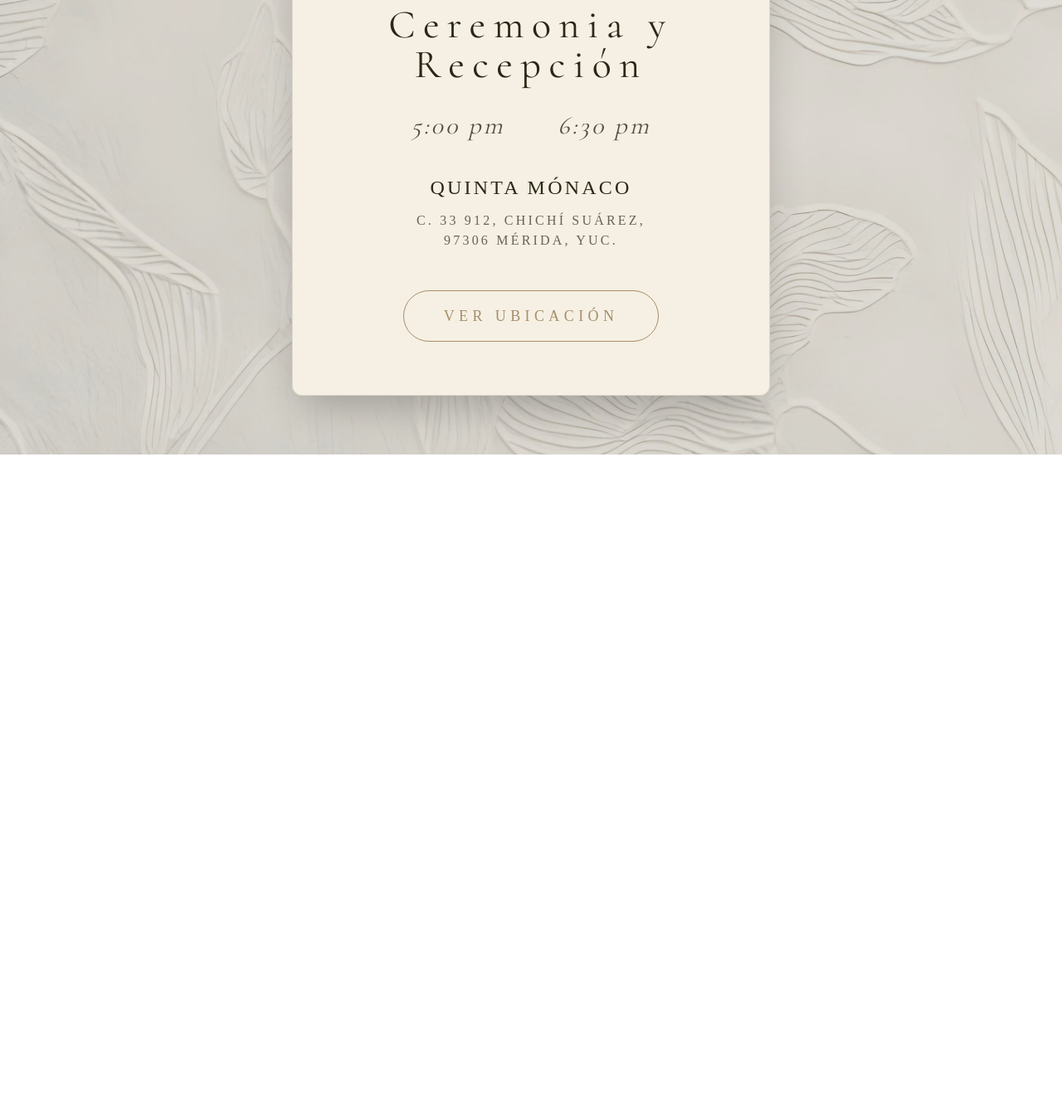
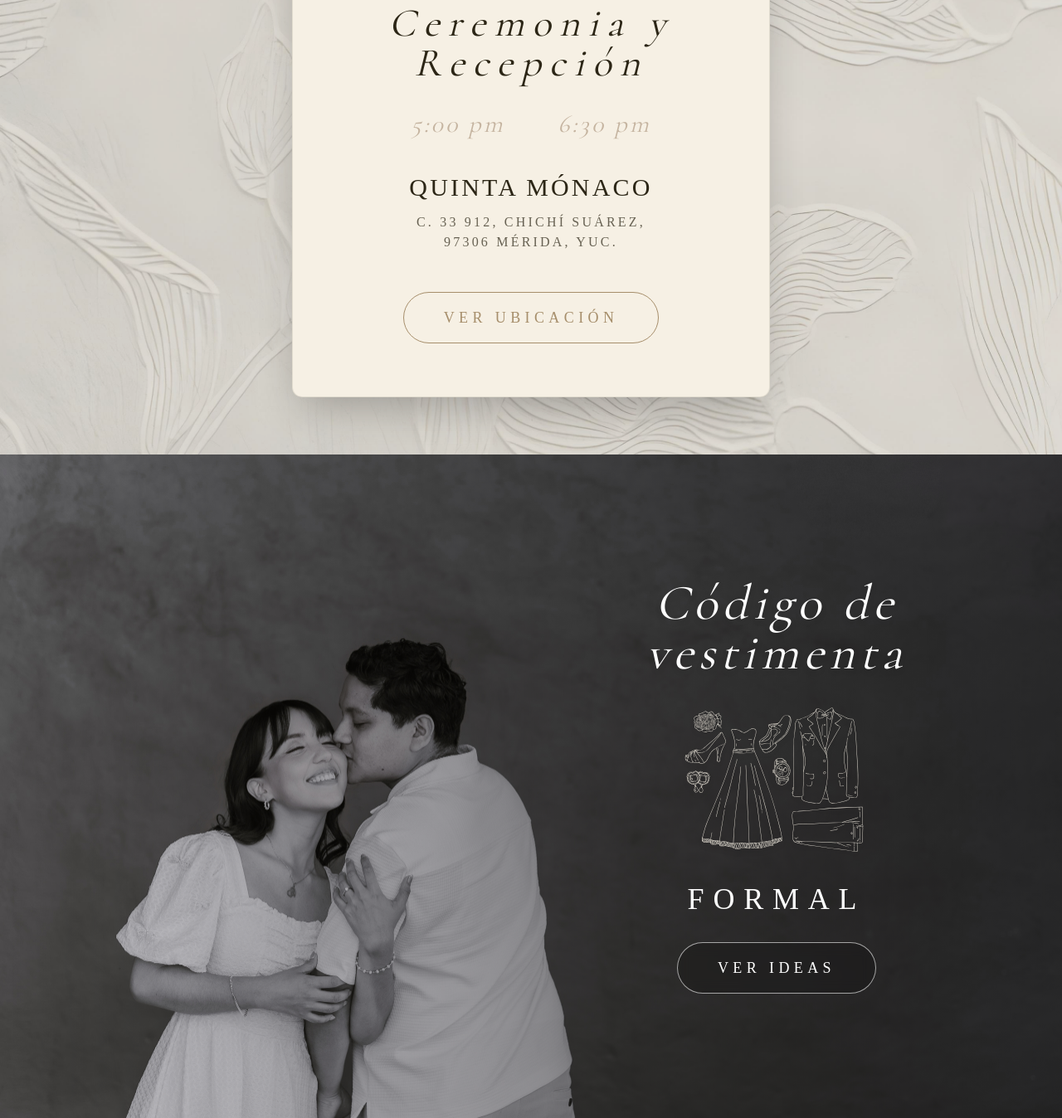
Before and after one commit to RAgredaIpar/invitacion-boda, an Astro site: page / in a window 1280 px wide. Shown: the part 3080-4428 px from the top of the page at 83% size. Before the commit the page ends 3628 px from the top, so only its background shows below. Built offline with nearby package versions, Linux system fonts and the light colour scheme; Astro itself is replaced by a stand-in of ours; a web font is replaced by a local one.

Commit message:
feat: agregar seccion Clothing

```diff
--- /dev/null
+++ b/src/components/Clothing.astro
@@ -0,0 +1,59 @@
+---
+import { Image } from 'astro:assets';
+// Asegúrate de tener estas imágenes en tu carpeta assets
+import fondoVestimenta from '../assets/fondo-vestimenta.jpg'; // La foto de ustedes
+import iconoPrendas from '../assets/trajes.svg'; // Los dibujos de traje y vestido
+---
+
+<section id="dress-code-section" class="relative w-full min-h-screen md:h-[80vh] flex items-center overflow-hidden">
+
+    <Image
+            src={fondoVestimenta}
+            alt="Código de vestimenta"
+            class="absolute inset-0 w-full h-full object-cover z-0 object-[22%_50%] sm:object-[25%_50%]xl:object-center"
+    />
+
+    <div class="absolute inset-0 bg-black/30 md:bg-transparent md:bg-gradient-to-r md:from-transparent md:to-black/60 z-10"></div>
+
+    <div class="relative z-20 w-full max-w-7xl mx-auto px-6 md:px-12 flex flex-col md:flex-row items-center">
+
+        <div class="hidden md:block md:w-1/2"></div>
+
+        <div class="w-full md:w-1/2 flex flex-col items-center text-center text-white space-y-8">
+
+            <h2 class="font-wedding text-4xl md:text-6xl tracking-[0.1em] drop-shadow-md">
+                Código de vestimenta
+            </h2>
+
+            <div class="w-40 md:w-56 opacity-90 drop-shadow-lg">
+                <Image
+                        src={iconoPrendas}
+                        alt="Traje y Vestido"
+                        class="w-full h-auto object-contain"
+                />
+            </div>
+
+            <div class="space-y-4">
+                <p class="font-body text-2xl md:text-4xl tracking-[0.3em] uppercase font-light">
+                    Formal
+                </p>
+            </div>
+
+            <a
+                    href="https://pin.it/6hCMsug30"
+                    target="_blank"
+                    rel="noopener noreferrer"
+                    class="inline-block font-body text-white text-xs md:text-lg tracking-[0.3em] uppercase border border-white/60 rounded-full px-8 md:px-12 py-3 md:py-4 transition-all duration-300 hover:bg-white hover:text-black hover:shadow-lg active:scale-95 bg-black/20 backdrop-blur-sm"
+            >
+                Ver ideas
+            </a>
+
+        </div>
+    </div>
+</section>
+
+<style>
+    #dress-code-section h2 {
+        font-style: italic;
+    }
+</style>
--- a/src/components/Ubication.astro
+++ b/src/components/Ubication.astro
@@ -3,7 +3,6 @@ import { Image } from 'astro:assets';
 import fondoPapel from '../assets/fondo-papel-2.jpg';
 import florIzquierda from '../assets/plantas.png';
 import florDerecha from '../assets/plantas.png';
-
 
 import fondoSeccionInferior from '../assets/fondo-detalles.jpeg';
 import selloBoda from '../assets/sello-boda.png';
@@ -19,12 +18,12 @@ import selloBoda from '../assets/sello-boda.png';
     <div class="absolute inset-0 bg-[#f3ede2]/50 z-10 pointer-events-none"></div>
 
     <div class="absolute z-30 pointer-events-none
-                -left-12 top-10 scale-[0.5] md:scale-120 md:-top-8 rotate-75">
+                -left-12 -top-20 scale-[0.5] lg:scale-120 lg:-top-8 rotate-75">
         <Image src={florIzquierda} alt="" class="w-auto h-[350px] md:h-[500px] object-contain" />
     </div>
 
     <div class="absolute z-30 pointer-events-none
-                -right-15 top-40 scale-[0.6] md:scale-130 md:-right-10 md:top-10 -rotate-50">
+                -right-15 top-20 scale-[0.6] lg:scale-130 lg:-right-10 lg:top-10 -rotate-50">
         <Image src={florDerecha} alt="" class="w-auto h-[350px] md:h-[500px] object-contain" />
     </div>
 
@@ -45,7 +44,7 @@ import selloBoda from '../assets/sello-boda.png';
                 </div>
             </div>
 
-            <div class="absolute left-1/2 -bottom-20 md:-bottom-105 -translate-x-1/2 z-40 w-32 h-32 md:w-150 md:h-150 pointer-events-none">
+            <div class="absolute left-1/2 -bottom-45 lg:-bottom-80 xl:-bottom-105 -translate-x-1/2 z-40 w-50 h-50 lg:w-100 lg:h-100 xl:w-150 xl:h-150 pointer-events-none">
                 <Image
                         src={selloBoda}
                         alt="Sello personalizado"
@@ -72,17 +71,17 @@ import selloBoda from '../assets/sello-boda.png';
                 12 | SEPTIEMBRE | 2026
             </p>
 
-            <h4 class="font-wedding text-4xl md:text-5xl tracking-[0.2em] text-[#2c2616] mb-8 leading-none">
+            <h4 class="font-wedding italic text-4xl md:text-5xl tracking-[0.2em] text-[#2c2616] mb-8 leading-none">
                 Ceremonia y Recepción
             </h4>
 
-            <div class="flex items-center justify-center gap-10 md:gap-16 font-wedding text-[#2c2616]/80 text-base md:text-3xl tracking-[0.1em] italic mb-10">
+            <div class="flex items-center justify-center gap-10 md:gap-16 font-wedding text-[#c5b4a0] text-base md:text-3xl tracking-[0.1em] italic mb-10">
                 <p>5:00 pm</p>
                 <p>6:30 pm</p>
             </div>
 
             <div class="space-y-3 font-body text-[#2c2616] tracking-[0.2em] uppercase leading-relaxed mb-12">
-                <p class="text-xl md:text-2xl font-light">Quinta Mónaco</p>
+                <p class="text-xl md:text-3xl">Quinta Mónaco</p>
                 <p class="text-[10px] md:text-base opacity-70">
                     C. 33 912, Chichí Suárez,<br />
                     97306 Mérida, Yuc.
--- a/src/pages/index.astro
+++ b/src/pages/index.astro
@@ -3,10 +3,12 @@ import Welcome from '../components/Welcome.astro';
 import Layout from '../layouts/Layout.astro';
 import Countdown from "../components/Countdown.astro";
 import Ubication from "../components/Ubication.astro";
+import Clothing from "../components/Clothing.astro";
 ---
 
 <Layout>
     <Welcome />
     <Countdown />
     <Ubication />
+    <Clothing />
 </Layout>
```
Also changed, not shown: src/assets/fondo-vestimenta.jpg (added), src/assets/trajes.svg (added).
